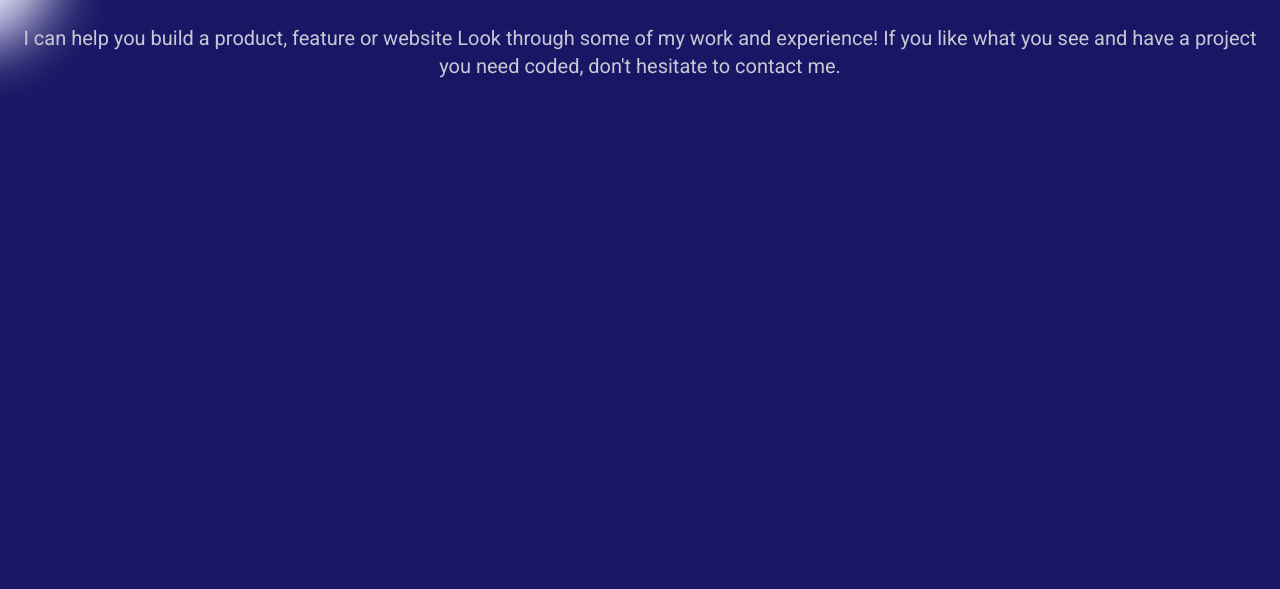
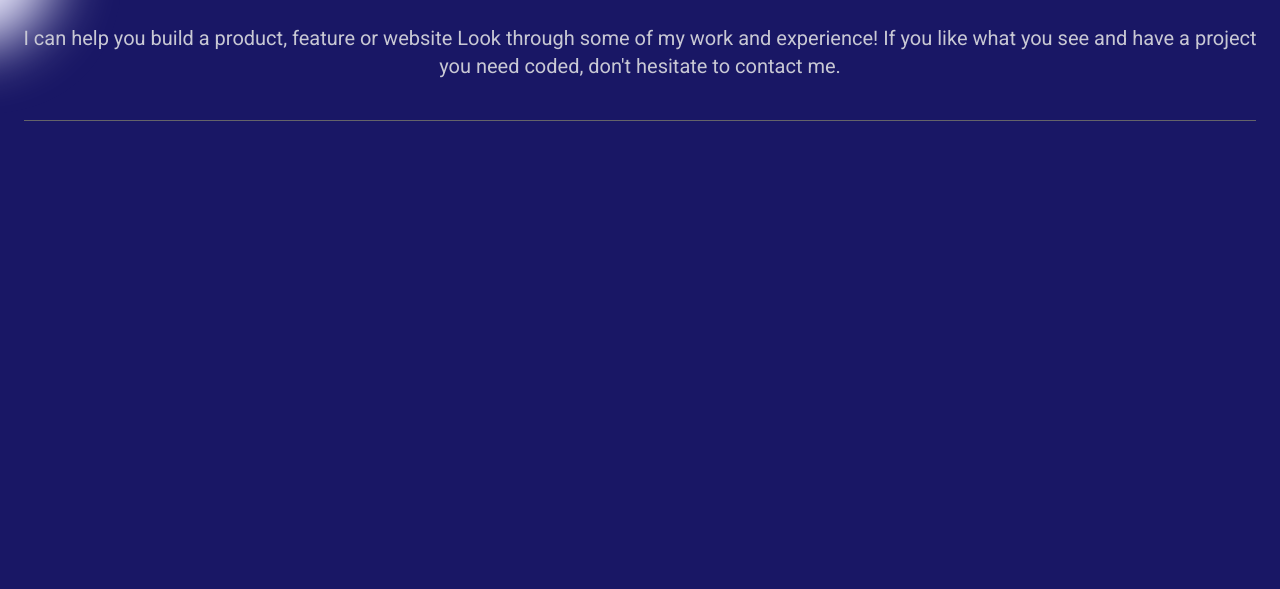
Before and after one commit to Nuri1977/my-portfolio, a plain HTML site: page index.html in a window 1280 px wide. Shown: the part 211-800 px from the top of the page. Drawn offline with Linux system fonts and the light colour scheme.

Commit message:
add hr line for sections

```diff
--- a/index.html
+++ b/index.html
@@ -29,5 +29,6 @@
       I can help you build a product, feature or website Look through some of my work and experience! If you like what you see and have a project you need coded, don't hesitate to contact me.
     </p>
   </section>
+  <hr/>
 </body>
 </html>
--- a/styles.css
+++ b/styles.css
@@ -114,3 +114,14 @@ button {
   line-height: 28px;
   text-align: center;
 }
+
+/* section line */
+
+hr {
+  display: block;
+  height: 1px;
+  border: 0;
+  border-top: 1px solid #646369;
+  margin: 30px 24px;
+  padding: 0;
+}
```
